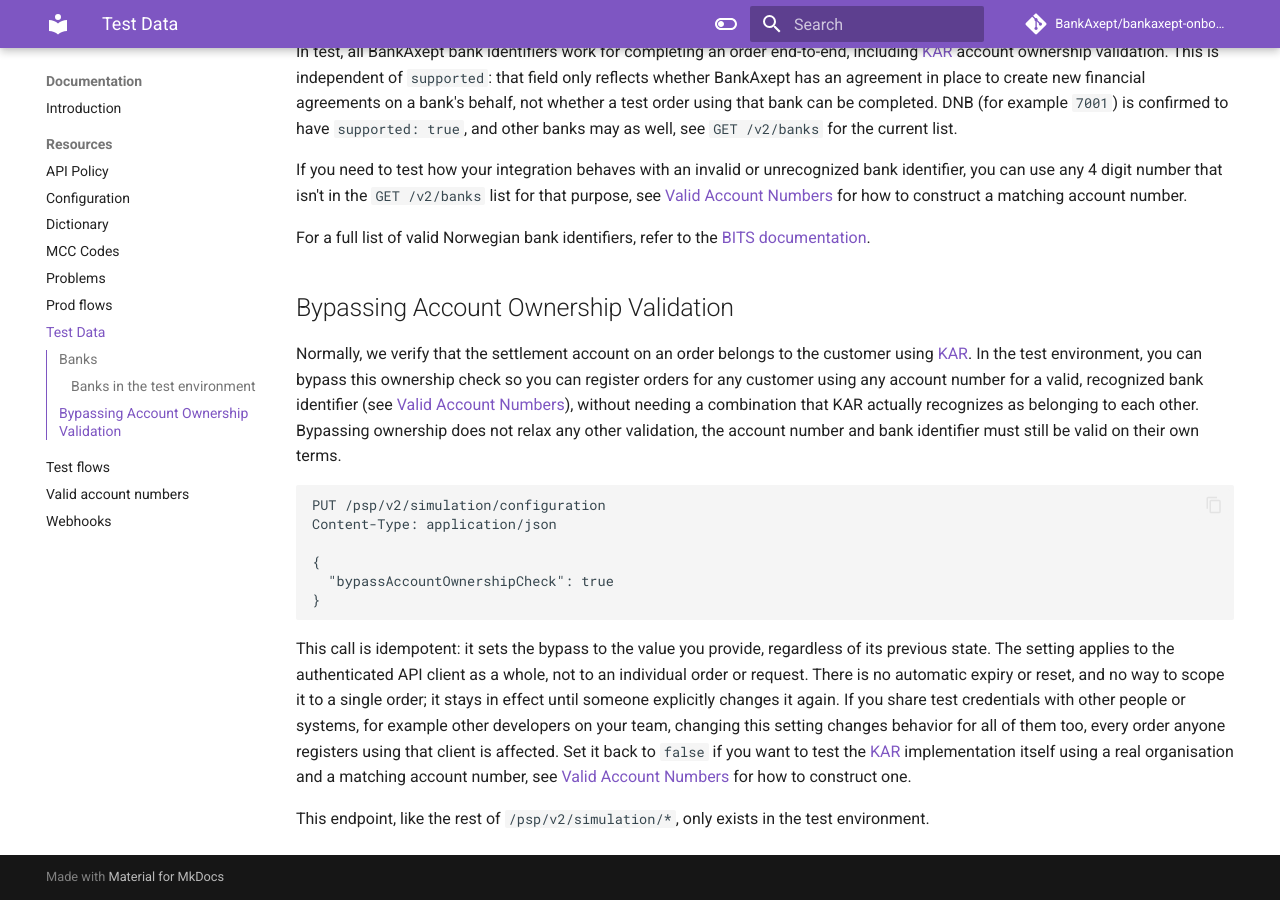
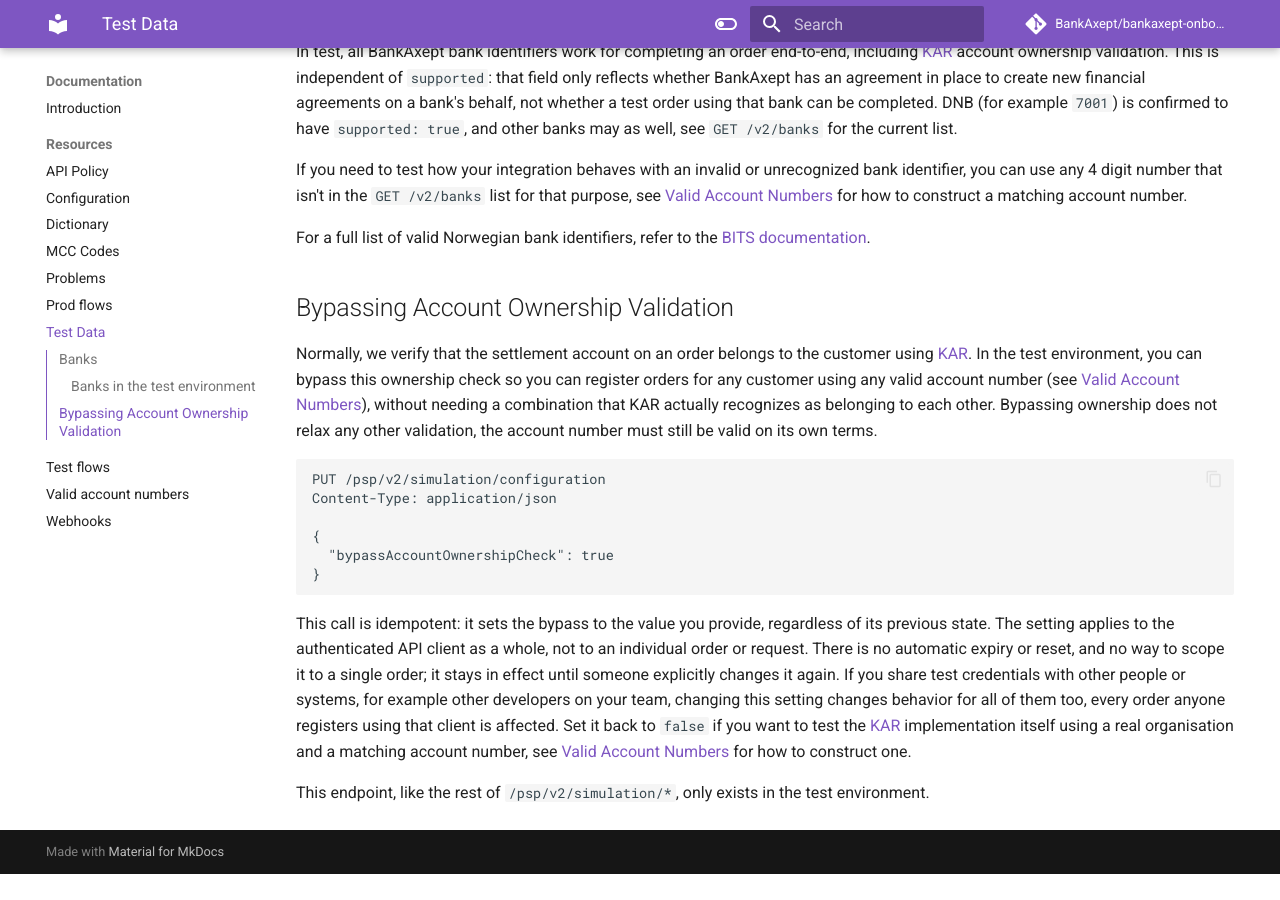
Before and after one commit to BankAxept/bankaxept-onboarding-external-documentation, an MkDocs documentation site: the page built from docs/test_data.md, in a window 1280 px wide and 900 px high, scrolled down 1293 px. Built offline with MkDocs 1.6.1 and Material for MkDocs 9.7.7, drawn with Linux system fonts in a browser that asks for light colours; comment, search, counter and statistics services are not loaded; after the commit the page ends 2167 px from its top, so only the background shows below that.

Commit message:
Simplify wording: valid account number already implies a valid bank identifier

````diff
--- a/docs/test_data.md
+++ b/docs/test_data.md
@@ -47,7 +47,7 @@ For a full list of valid Norwegian bank identifiers, refer to the [BITS document
 
 ## Bypassing Account Ownership Validation
 
-Normally, we verify that the settlement account on an order belongs to the customer using [KAR](dictionary.md). In the test environment, you can bypass this ownership check so you can register orders for any customer using any account number for a valid, recognized bank identifier (see [Valid Account Numbers](./valid_account_numbers.md)), without needing a combination that KAR actually recognizes as belonging to each other. Bypassing ownership does not relax any other validation, the account number and bank identifier must still be valid on their own terms.
+Normally, we verify that the settlement account on an order belongs to the customer using [KAR](dictionary.md). In the test environment, you can bypass this ownership check so you can register orders for any customer using any valid account number (see [Valid Account Numbers](./valid_account_numbers.md)), without needing a combination that KAR actually recognizes as belonging to each other. Bypassing ownership does not relax any other validation, the account number must still be valid on its own terms.
 
 ```http
 PUT /psp/v2/simulation/configuration
````
